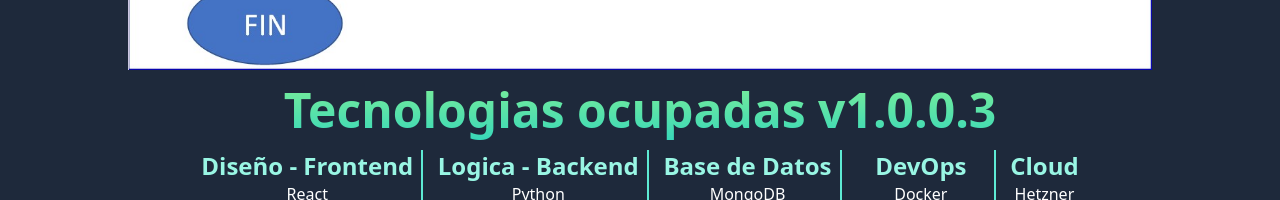
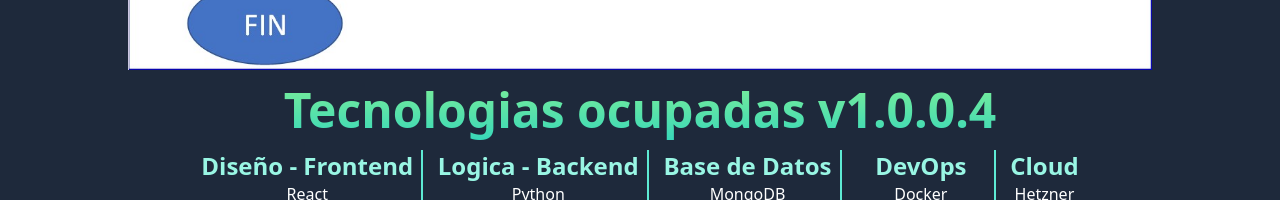
Before and after one commit to DiegoLuQ/frontend_pme, a React (Vite) app: page / in a window 1280 px wide. Shown: the part 1193-1393 px from the top of the page. Built offline with nearby package versions, Linux system fonts and the light colour scheme.

Commit message:
ocultado gestion colegio

```diff
--- a/src/components/templates/Certificado.jsx
+++ b/src/components/templates/Certificado.jsx
@@ -147,7 +147,7 @@
                     </label>
                     <p className="text-end">:</p>
                   </div>
-                  <div className="mt-7 ml-2">{actividadPME}</div>
+                  <textarea className="mt-7 ml-2 p-1" id="" cols="3" rows="5" defaultValue={actividadPME}></textarea>
                 </div>
               ) : (
                 <></>
--- a/src/components/templates/Colegios.jsx
+++ b/src/components/templates/Colegios.jsx
@@ -56,7 +56,7 @@
               {/* <Presupuesto id_colegio={item._id}  colegio={item.nombre} /> */}
             </div>
             <div className="flex flex-row items-center md:flex md:flex-row md:justify-center mb-4">
-              <Link
+              {/* <Link
                 to={`/user/gestion/${item.nombre}/${item._id}`}
                 className={
                   item.nombre == "Macaya"
@@ -65,7 +65,7 @@
                 }
               >
                 Gestionar {item.nombre}
-              </Link>
+              </Link> */}
             </div>
           </div>
         ))}
--- a/src/components/webpages/Home.jsx
+++ b/src/components/webpages/Home.jsx
@@ -19,7 +19,7 @@
         <img src={flujo} alt="" width="80%" />
       </div>
       <p className="font-bold text-3xl md:text-5xl text-center  py-4 text-transparent bg-clip-text bg-gradient-to-t from-teal-400 to-[#89f291]">
-        Tecnologias ocupadas v1.0.0.3
+        Tecnologias ocupadas v1.0.0.4
       </p>
       <div className="max-w-[900px] m-auto">
         <div className="flex flex-col md:flex  md:flex-row md:justify-around">
```
Also changed, not shown: 3 other files (tests, documents, lock files or other folders).
